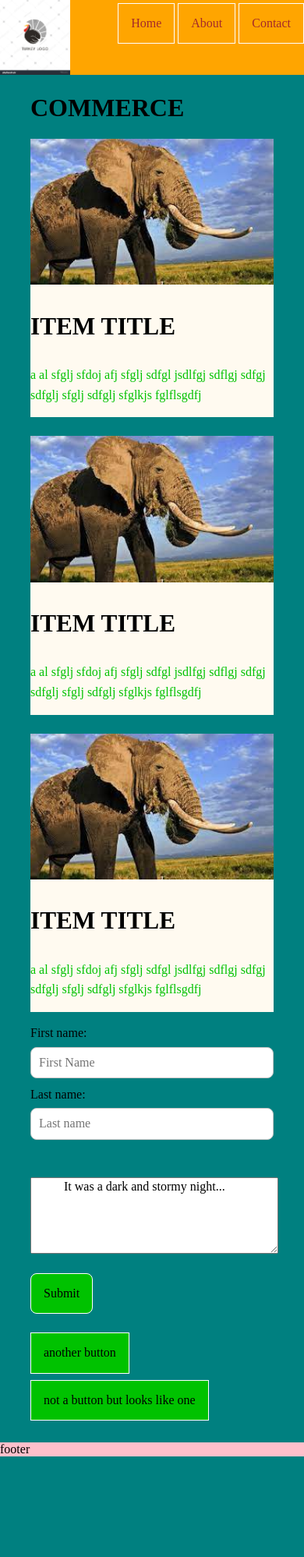
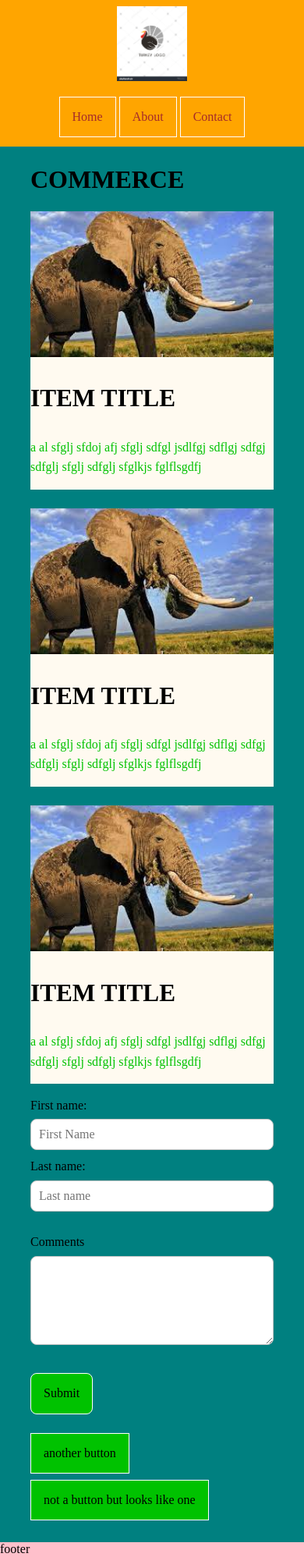
Before and after one commit to QuintonJason/8-29-2023, a plain HTML site: page commerce.html in a window 390 px wide. Shown: the whole page at 78% size. Before the commit the page ends 1868 px from the top, so only its background shows below. Drawn offline with Linux system fonts and the light colour scheme.

Commit message:
add media query for headre

```diff
--- a/commerce.html
+++ b/commerce.html
@@ -67,16 +67,16 @@
         <input type="text" id="fname" name="fname" value="" placeholder="First Name"><br>
         <label for="lname">Last name:</label><br>
         <input type="text" id="lname" name="lname" placeholder="Last name"><br><br>
-        <label for=""></label>
+        <label for="story">Comments</label>
         <textarea id="story" name="story" rows="5" cols="33">
-          It was a dark and stormy night...
         </textarea>
         <p>
           <input class="my-button my-secondary-button" type="submit" value="Submit">
         </p>
+        <button class="my-button my-secondary-button">another button</button>
+      <a href="#" class="my-button my-secondary-button">not a button but looks like one</a>
       </form>
-      <button class="my-button my-secondary-button">another button</button>
-      <a href="#" class="my-button my-secondary-button">not a button but looks like one</a>
+
     </main>
     <footer class="yellow-pig-footer">footer</footer>
   </div>
--- a/css/main.css
+++ b/css/main.css
@@ -83,7 +83,8 @@ h6 {
   text-transform: uppercase;
 }
 
-input {
+input,
+textarea {
   border: 1px solid #c4c3c3;
   padding: 10px;
   border-radius: 8px;
@@ -183,8 +184,19 @@ nav a:hover,
 .lavendar-chicken-header,
 .yellow-pig-header {
   display: flex;
+  align-items: center;
   justify-content: space-between;
   background-color: #ffa500;
+}
+
+@media (max-width: 767px) {
+  .lavendar-chicken-header,
+  .yellow-pig-header {
+    flex-direction: column;
+    gap: 16px;
+    padding-top: 8px;
+    padding-bottom: 8px;
+  }
 }
 
 .lavendar-chicken-featured-wrapper,
```
